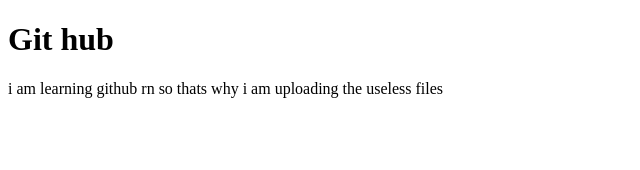
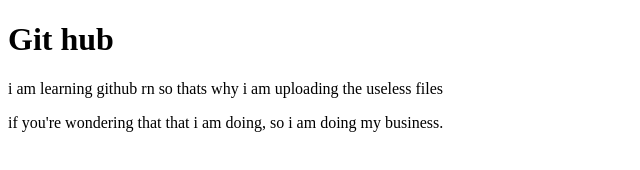
Before and after one commit to MuzammilAsif/justNothin, a plain HTML site: page index.html in a window 1280 px wide. Shown: the whole page, without its empty margins (0-640 px from the left). Drawn offline with Linux system fonts and the light colour scheme.

Commit message:
another_msg

```diff
--- a/index.html
+++ b/index.html
@@ -8,5 +8,6 @@
 <body>
     <h1>Git hub</h1>
     <p>i am learning github rn so thats why i am uploading the useless files</p>
+    <p>if you're wondering that that i am doing, so i am doing my business.</p>
 </body>
 </html>
```
